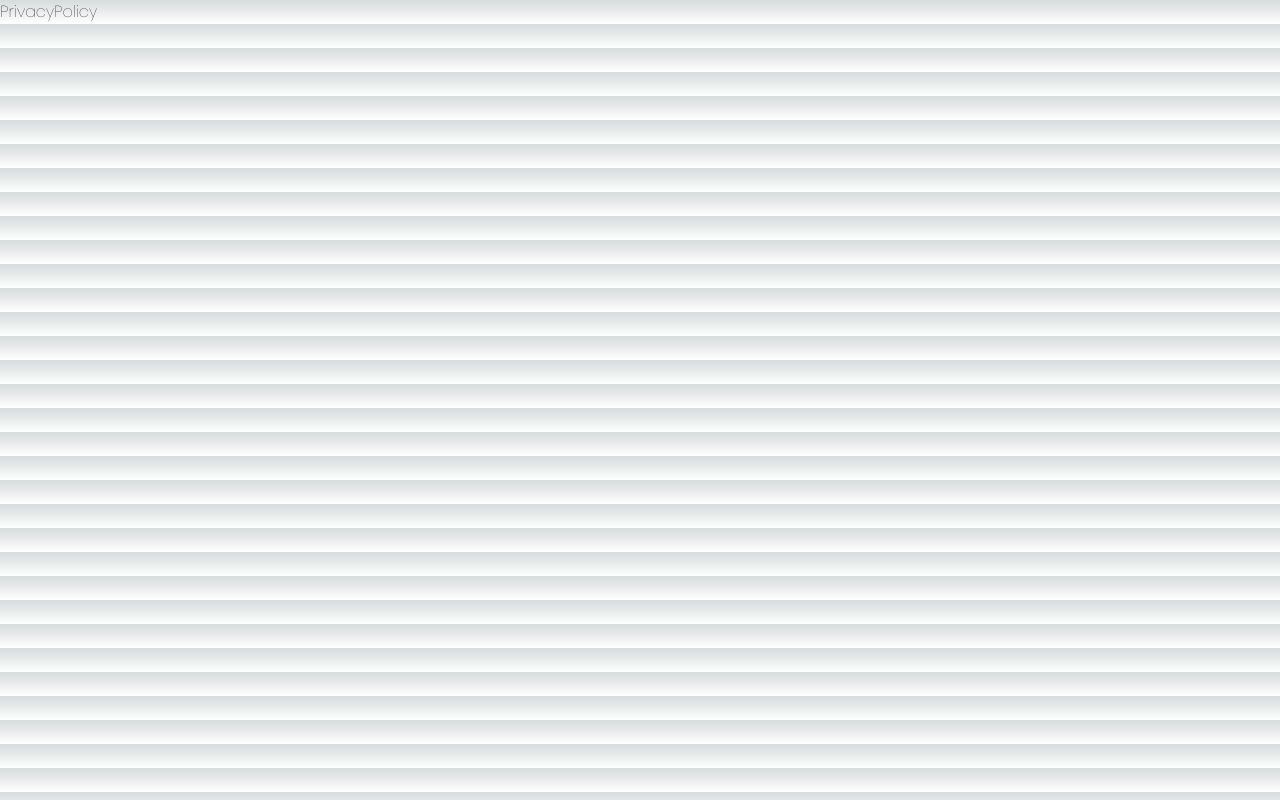
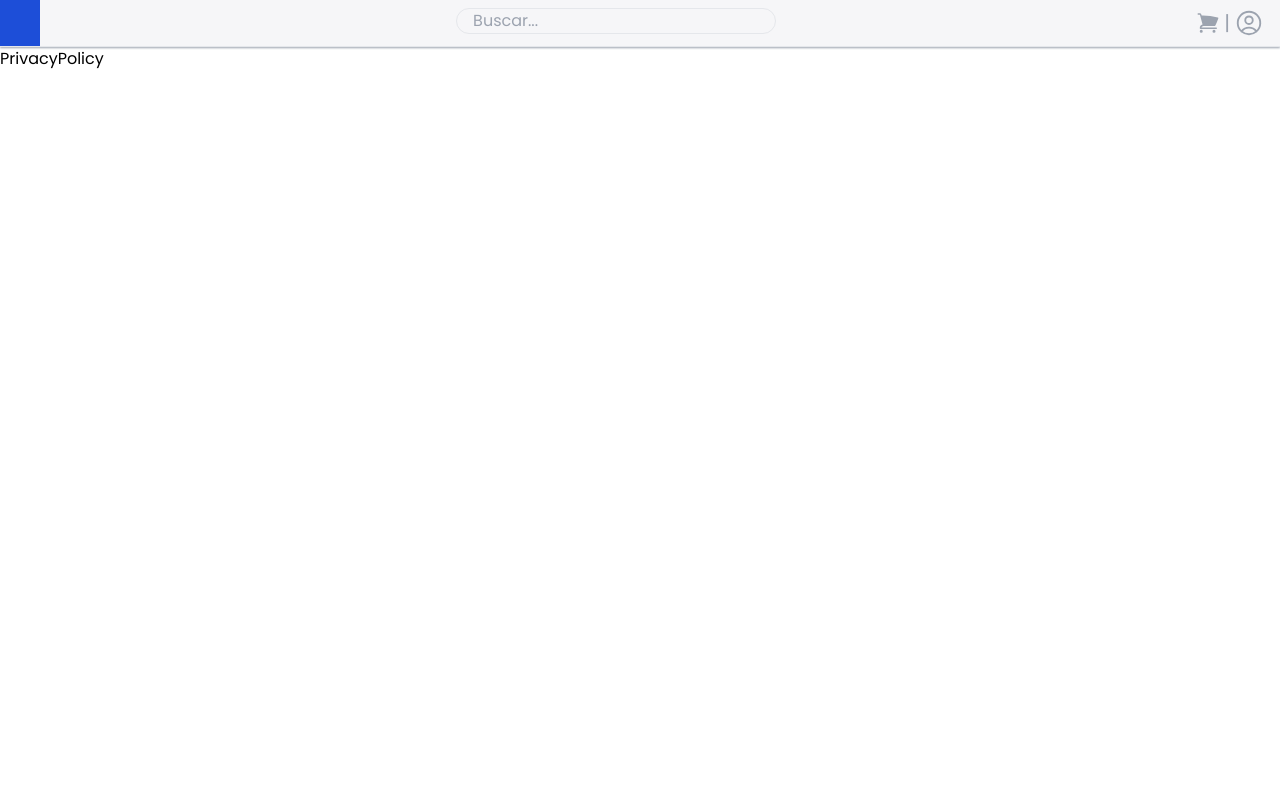
Before and after one commit to Smart-Business-HN/SMART-ECOMMERCE, a Next.js app: page /privacy-policy in a window 1280 px wide. Built offline with nearby package versions, Linux system fonts and the light colour scheme.

Commit message:
chore: starting the navbar

```diff
--- a/src/app/globals.css
+++ b/src/app/globals.css
@@ -2,26 +2,7 @@
 @tailwind components;
 @tailwind utilities;
 
-:root {
-  --foreground-rgb: 0, 0, 0;
-  --background-start-rgb: 214, 219, 220;
-  --background-end-rgb: 255, 255, 255;
+main {
+  height: 100vh;
+  background-color: #ffffff;
 }
-
-@media (prefers-color-scheme: dark) {
-  :root {
-    --foreground-rgb: 255, 255, 255;
-    --background-start-rgb: 0, 0, 0;
-    --background-end-rgb: 0, 0, 0;
-  }
-}
-
-body {
-  color: rgb(var(--foreground-rgb));
-  background: linear-gradient(
-      to bottom,
-      transparent,
-      rgb(var(--background-end-rgb))
-    )
-    rgb(var(--background-start-rgb));
-}
--- a/src/app/layout.tsx
+++ b/src/app/layout.tsx
@@ -1,10 +1,11 @@
+import Navbar from '@/components/navbar'
 import './globals.css'
 import type { Metadata } from 'next'
 import { Poppins } from 'next/font/google'
 
 const poppins = Poppins({
   subsets: ['latin'],
-  weight: '100'
+  weight: ["100","200","300","400","500","600","700","800","900"]
 })
 
 export const metadata: Metadata = {
@@ -18,10 +19,11 @@ export default function RootLayout({
   children: React.ReactNode
 }) {
   return (
-    <html lang="en">
+    <html lang="es">
       <body className={poppins.className}>
+        <Navbar/>
         {children}
-        </body>
+      </body>
     </html>
-  )
+  );
 }
--- a/src/app/login/page.tsx
+++ b/src/app/login/page.tsx
@@ -0,0 +1,7 @@
+import React from 'react'
+
+export default function Login() {
+  return (
+    <div>Login</div>
+  )
+}
--- /dev/null
+++ b/src/components/navbar.tsx
@@ -0,0 +1,117 @@
+
+'use client'
+import Link from "next/link"
+import { Menu, Transition } from '@headlessui/react'
+import { Fragment } from "react";
+import { ChevronDownIcon,  } from "@heroicons/react/20/solid";
+import { UserCircleIcon } from "@heroicons/react/24/outline";
+import { ShoppingCartIcon } from "@heroicons/react/24/solid";
+
+const Navbar = () => {
+    const categories = [
+        {
+
+        }
+    ];
+    return (
+        <nav className="border-b sticky top-0 shadow-sm shadow-gray-400 flex gap-4 justify-between bg-[#F6F6F8]">
+            <div className="p-5  bg-blue-700">
+
+
+            </div>
+            <div className="mx-auto my-2 basis-1/4">
+                <input type="text" className="border w-full bg-[#F6F6F8] border-gray-200 focus:border-blue-600 rounded-full px-4" placeholder="Buscar..."/>
+            </div>
+            <div className="flex justify-end">
+                <div className="my-auto">
+                    <Menu as="div" className="relative text-left">
+                        <div className="inline-flex items-center">
+                            <Menu.Button className="inline-flex w-full justify-center items-center rounded-md mx-1 my-2">
+                                <ShoppingCartIcon className="text-gray-400" height='24'/>
+                            </Menu.Button>
+                        </div>
+                        <Transition
+                        as={Fragment}
+                        enter="transition ease-out duration-100"
+                        enterFrom="transform opacity-0 scale-95"
+                        enterTo="transform opacity-100 scale-100"
+                        leave="transition ease-in duration-75"
+                        leaveFrom="transform opacity-100 scale-100"
+                        leaveTo="transform opacity-0 scale-95"
+                        >
+                        <Menu.Items className="absolute right-0 mt-0 w-44 origin-top-right divide-y divide-gray-100 rounded-md bg-white shadow-lg ring-1 ring-black ring-opacity-5 focus:outline-none">
+                            <div className="px-1 py-1">
+                            <Menu.Item>
+                                {({ active }) => (
+                                <Link as='buttom' className={`${
+                                    active ? 'bg-blue-500 text-white' : 'text-gray-900'
+                                    } group flex w-full items-center rounded-md px-2 gap-4 py-2 text-sm`} href='/login'>
+                                        <UserCircleIcon height='24'/>
+                                    Iniciar Sesion
+                                </Link>
+                                )}
+                            </Menu.Item>
+                            <Menu.Item>
+                                {({ active }) => (
+                                    <Link className={`${
+                                        active ? 'bg-blue-500 text-white' : 'text-gray-900'
+                                        } group flex w-full items-center rounded-md px-2 gap-4 py-2 text-sm`} href='/login'>
+                                            <UserCircleIcon height='24'/>
+                                        Iniciar Sesion
+                                    </Link>
+                                )}
+                            </Menu.Item>
+                            </div>
+                        </Menu.Items>
+                        </Transition>
+                    </Menu>
+                </div>
+                <div className="my-auto mx-auto px-0 text-gray-400 text-xl">|</div>
+                <div className="my-auto ">
+                    <Menu as="div" className="relative text-left">
+                        <div className="inline-flex items-center">
+                            <Menu.Button className="inline-flex w-full justify-center items-center rounded-md ml-1 mr-4 my-2">
+                                <UserCircleIcon className="text-gray-400" height='30'/>
+                            </Menu.Button>
+                        </div>
+                        <Transition
+                        as={Fragment}
+                        enter="transition ease-out duration-100"
+                        enterFrom="transform opacity-0 scale-95"
+                        enterTo="transform opacity-100 scale-100"
+                        leave="transition ease-in duration-75"
+                        leaveFrom="transform opacity-100 scale-100"
+                        leaveTo="transform opacity-0 scale-95"
+                        >
+                        <Menu.Items className="absolute right-4 mt-0 w-44 origin-top-right divide-y divide-gray-100 rounded-md bg-white shadow-lg ring-1 ring-black ring-opacity-5 focus:outline-none">
+                            <div className="px-1 py-1">
+                            <Menu.Item>
+                                {({ active }) => (
+                                <Link as='buttom' className={`${
+                                    active ? 'bg-blue-500 text-white' : 'text-gray-900'
+                                    } group flex w-full items-center rounded-md px-2 gap-4 py-2 text-sm`} href='/login'>
+                                        <UserCircleIcon height='24'/>
+                                    Iniciar Sesion
+                                </Link>
+                                )}
+                            </Menu.Item>
+                            <Menu.Item>
+                                {({ active }) => (
+                                    <Link className={`${
+                                        active ? 'bg-blue-500 text-white' : 'text-gray-900'
+                                        } group flex w-full items-center rounded-md px-2 gap-4 py-2 text-sm`} href='/login'>
+                                            <UserCircleIcon height='24'/>
+                                        Iniciar Sesion
+                                    </Link>
+                                )}
+                            </Menu.Item>
+                            </div>
+                        </Menu.Items>
+                        </Transition>
+                    </Menu>
+                </div>
+            </div>
+        </nav>
+    )
+}
+export default Navbar;
```
